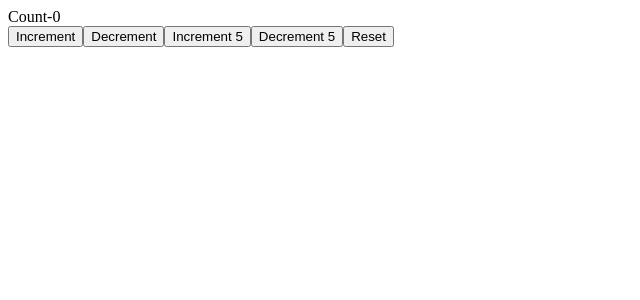
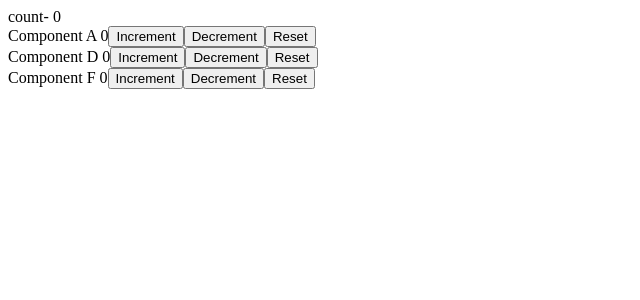
Before and after one commit to amrit7777/React_hooks_practise, a React (Vite) app: page / in a window 1280 px wide. Shown: the top 300 px of the page, without its empty margins (0-640 px from the left). Built offline with nearby package versions, Linux system fonts and the light colour scheme.

Commit message:
Reducer hook1

```diff
--- a/src/App.jsx
+++ b/src/App.jsx
@@ -1,20 +1,43 @@
-import Countertwo from './Components/Countertwo'
+import React, { useReducer } from 'react'
+import ComponentA from './Components/ComponentA'
+import ComponentB from './Components/ComponentB'
+import ComponentC from './Components/ComponentC'
 
+export const CountContext=React.createContext()
 
+const initialState=0
+const reducer=(state,action)=>{
+    switch(action){
+        case 'increment':
+            return state+1
+        case 'decrement':
+            return state-1
+        case 'reset':
+            return initialState
+        default:
+            return state
+
+    }
+}
 
 function App() {
 
-
+const[count,dispatch]=useReducer(reducer,initialState)
   return (
-    <>
+    <CountContext.Provider value={{countState:count,countDispatch:dispatch}}>
     {/* <HookMouse/> */}
     {/* <HookCounterOne/> */}
     {/* <MouseContainer/> */}
     {/* <IntervalHook/> */}
     {/* <DataFetching/> */}
     {/* <CounterOne/> */}
-    <Countertwo/>
-    </>
+    {/* <Countertwo/> */}
+    {/* <CounterThree/> */}
+    <div>count- {count}</div>
+    <ComponentA/>
+    <ComponentB/>
+    <ComponentC/>
+    </CountContext.Provider>
   )
 }
 
--- /dev/null
+++ b/src/Components/ComponentA.jsx
@@ -0,0 +1,14 @@
+import React, { useContext } from 'react'
+import { CountContext } from "../App.jsx"
+
+function ComponentA() {
+    const countContext=useContext(CountContext)
+  return (
+    <div> Component A {countContext.countState}
+    <button onClick={()=>countContext.countDispatch('increment')}>Increment</button>
+    <button onClick={()=>countContext.countDispatch('decrement')}>Decrement</button>
+    <button onClick={()=>countContext.countDispatch('reset')}>Reset</button></div>
+  )
+}
+
+export default ComponentA
--- /dev/null
+++ b/src/Components/ComponentB.jsx
@@ -0,0 +1,10 @@
+import React from 'react'
+import ComponentD from './ComponentD'
+
+function ComponentB() {
+  return (
+    <div><ComponentD/></div>
+  )
+}
+
+export default ComponentB
--- /dev/null
+++ b/src/Components/ComponentC.jsx
@@ -0,0 +1,10 @@
+import React from 'react'
+import ComponentE from './ComponentE'
+
+function ComponentC() {
+  return (
+    <div><ComponentE/></div>
+  )
+}
+
+export default ComponentC
--- /dev/null
+++ b/src/Components/ComponentD.jsx
@@ -0,0 +1,13 @@
+import React, { useContext } from 'react'
+import { CountContext } from "../App.jsx"
+function ComponentD() {
+    const countContext=useContext(CountContext)
+  return (
+    <div> Component D {countContext.countState}
+    <button onClick={()=>countContext.countDispatch('increment')}>Increment</button>
+    <button onClick={()=>countContext.countDispatch('decrement')}>Decrement</button>
+    <button onClick={()=>countContext.countDispatch('reset')}>Reset</button></div>
+  )
+}
+
+export default ComponentD
--- /dev/null
+++ b/src/Components/ComponentE.jsx
@@ -0,0 +1,10 @@
+import React from 'react'
+import ComponentF from './ComponentF'
+
+function ComponentE() {
+  return (
+    <div><ComponentF/></div>
+  )
+}
+
+export default ComponentE
--- /dev/null
+++ b/src/Components/ComponentF.jsx
@@ -0,0 +1,14 @@
+import React, { useContext } from 'react'
+import { CountContext } from "../App.jsx"
+
+function ComponentF() {
+    const countContext=useContext(CountContext)
+  return (
+    <div> Component F {countContext.countState}
+    <button onClick={()=>countContext.countDispatch('increment')}>Increment</button>
+    <button onClick={()=>countContext.countDispatch('decrement')}>Decrement</button>
+    <button onClick={()=>countContext.countDispatch('reset')}>Reset</button></div>
+  )
+}
+
+export default ComponentF
```
Also changed, not shown: src/Components/CounterThree.jsx (added, +37 -0 lines).
